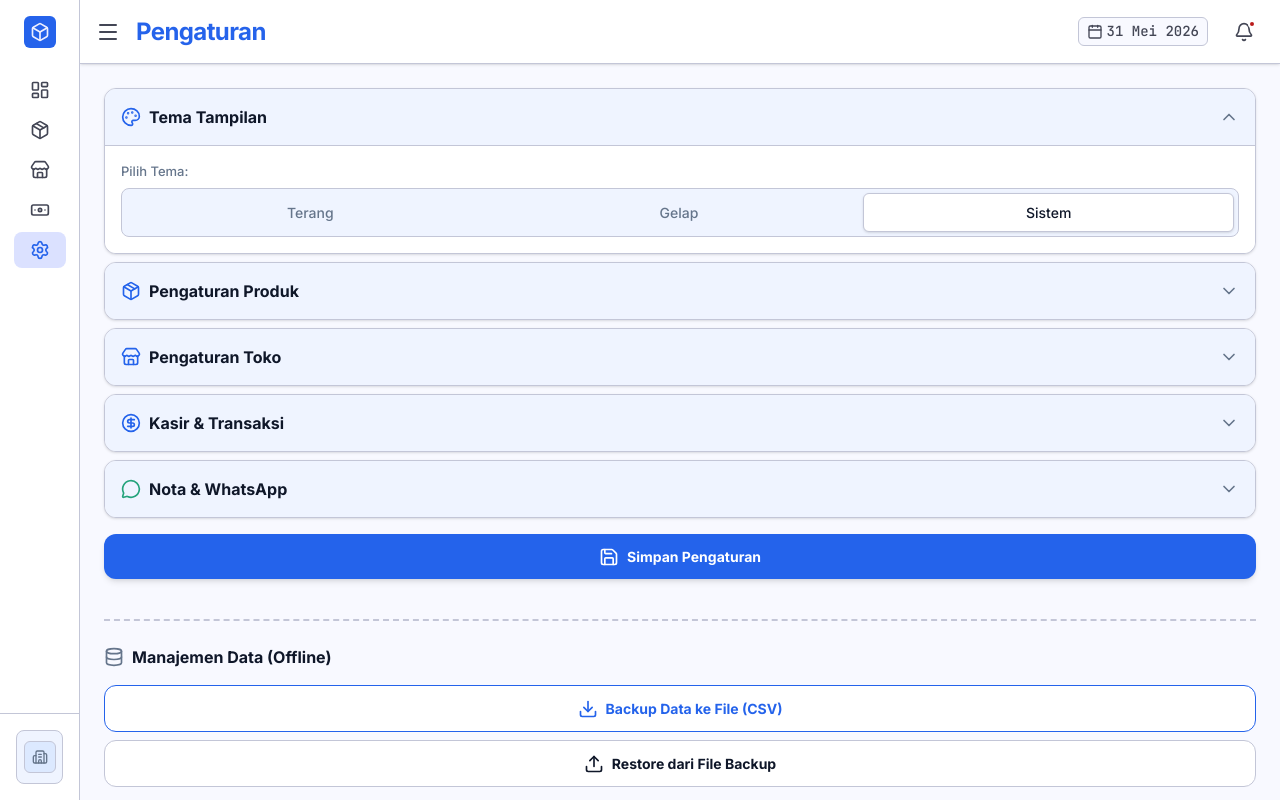
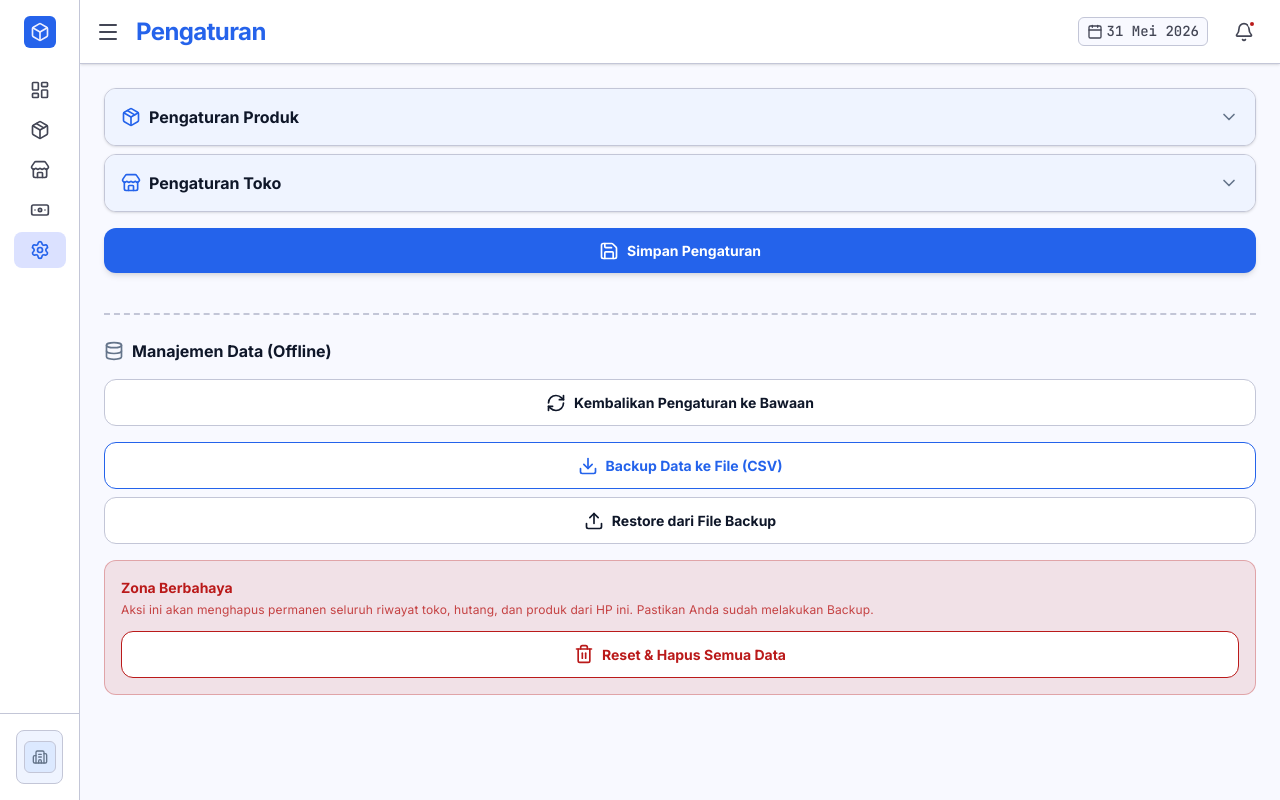
Before and after one commit to arkanafaisal/juragan-titip, a React (Vite) app in the folder frontend/: page /settings in a window 1280 px wide. Shown: the top 800 px of the page. Built offline with nearby package versions, Linux system fonts and the light colour scheme.

Commit message:
add(settings page): reset settings data

```diff
--- a/frontend/src/pages/settings.tsx
+++ b/frontend/src/pages/settings.tsx
@@ -14,7 +14,8 @@ import {
   Trash2,
   Save,
   Store,
-  CircleDollarSign
+  CircleDollarSign,
+  RefreshCw
 } from "lucide-react";
 import { settingsApi } from "@/services/api/settings";
 import { ConfirmationModal } from "@/components/shared/confirmation-modal";
@@ -59,6 +60,7 @@ export default function SettingsPage() {
 
   // --- MODAL STATE ---
   const [isResetModalOpen, setIsResetModalOpen] = useState(false);
+  const [isResetSettingsModalOpen, setIsResetSettingsModalOpen] = useState(false);
   const [isResetting, setIsResetting] = useState(false);
 
   // --- HANDLERS (Mock) ---
@@ -82,6 +84,20 @@ export default function SettingsPage() {
     setLowStockThreshold(threshold);
     setStoreOverdueDays(overdueDays);
     toast.success("Pengaturan berhasil disimpan!");
+  };
+
+  const handleResetSettings = () => {
+    setIsResetSettingsModalOpen(true);
+  };
+
+  const handleResetSettingsConfirm = () => {
+    settingsApi.resetSettings();
+    setLowStockThreshold(settingsApi.getLowStockThreshold());
+    setCategoryLabels(settingsApi.getCategoryLabels());
+    setStoreCategoryLabels(settingsApi.getStoreCategoryLabels());
+    setStoreOverdueDays(settingsApi.getStoreOverdueDays());
+    toast.success("Pengaturan berhasil dikembalikan ke bawaan!");
+    setIsResetSettingsModalOpen(false);
   };
 
   const handleExportBackup = () => {
@@ -116,7 +132,7 @@ export default function SettingsPage() {
       <div className="space-y-sm">
 
         {/* SECTION 1: TAMPILAN APLIKASI */}
-        <div id="section-tampilan" className="bg-surface rounded-xl border border-outline-variant overflow-hidden shadow-sm transition-all">
+        {/* <div id="section-tampilan" className="bg-surface rounded-xl border border-outline-variant overflow-hidden shadow-sm transition-all">
           <button
             onClick={() => toggleSection('tampilan')}
             className="w-full flex justify-between items-center p-md bg-surface-container-low hover:bg-surface-bright transition-colors"
@@ -132,7 +148,6 @@ export default function SettingsPage() {
               <label className="font-body-sm text-body-sm font-medium text-text-secondary block mb-2">
                 Pilih Tema:
               </label>
-              {/* Segmented Control untuk Radio Button */}
               <div className="flex p-1 bg-surface-container-low rounded-lg border border-outline-variant">
                 {['terang', 'gelap', 'sistem'].map((mode) => {
                   const val = mode === 'terang' ? 'light' : mode === 'gelap' ? 'dark' : 'system';
@@ -154,7 +169,7 @@ export default function SettingsPage() {
               </div>
             </div>
           )}
-        </div>
+        </div> */}
 
         {/* SECTION: PENGATURAN PRODUK */}
         <div id="section-produk" className="bg-surface rounded-xl border border-outline-variant overflow-hidden shadow-sm transition-all">
@@ -275,7 +290,7 @@ export default function SettingsPage() {
         </div>
 
         {/* SECTION: KASIR & TRANSAKSI */}
-        <div id="section-transaksi" className="bg-surface rounded-xl border border-outline-variant overflow-hidden shadow-sm transition-all">
+        {/* <div id="section-transaksi" className="bg-surface rounded-xl border border-outline-variant overflow-hidden shadow-sm transition-all">
           <button
             onClick={() => toggleSection('transaksi')}
             className="w-full flex justify-between items-center p-md bg-surface-container-low hover:bg-surface-bright transition-colors"
@@ -305,10 +320,10 @@ export default function SettingsPage() {
               </div>
             </div>
           )}
-        </div>
+        </div> */}
 
         {/* SECTION 3: NOTA & WHATSAPP */}
-        <div id="section-whatsapp" className="bg-surface rounded-xl border border-outline-variant overflow-hidden shadow-sm transition-all">
+        {/* <div id="section-whatsapp" className="bg-surface rounded-xl border border-outline-variant overflow-hidden shadow-sm transition-all">
           <button
             onClick={() => toggleSection('whatsapp')}
             className="w-full flex justify-between items-center p-md bg-surface-container-low hover:bg-surface-bright transition-colors"
@@ -321,7 +336,6 @@ export default function SettingsPage() {
 
           {openSection === 'whatsapp' && (
             <div className="p-md border-t border-outline-variant bg-surface animate-in slide-in-from-top-2">
-              {/* Input: Textarea */}
               <label className="font-body-sm text-body-sm font-medium text-text-secondary block mb-1.5">
                 Pesan Penutup Struk WA
               </label>
@@ -337,7 +351,7 @@ export default function SettingsPage() {
               </p>
             </div>
           )}
-        </div>
+        </div> */}
 
         {/* TOMBOL SIMPAN PENGATURAN UMUM */}
         <button
@@ -355,6 +369,13 @@ export default function SettingsPage() {
           </h2>
 
           <div className="space-y-sm">
+            <button
+              onClick={handleResetSettings}
+              className="w-full bg-surface border border-outline-variant text-text-primary hover:bg-surface-container-low font-body text-body py-3 rounded-xl font-bold flex items-center justify-center gap-2 transition-colors mb-4"
+            >
+              <RefreshCw className="w-5 h-5" /> Kembalikan Pengaturan ke Bawaan
+            </button>
+
             <button
               onClick={handleExportBackup}
               className="w-full bg-surface border border-primary text-primary hover:bg-primary/10 font-body text-body py-3 rounded-xl font-bold flex items-center justify-center gap-2 transition-colors"
@@ -401,6 +422,16 @@ export default function SettingsPage() {
           <>Ketik persis <span className="font-bold text-text-primary select-none">SAYA YAKIN HAPUS SEMUA DATA</span> untuk konfirmasi hapus total:</>
         }
       />
+
+      <ConfirmationModal
+        isOpen={isResetSettingsModalOpen}
+        onClose={() => setIsResetSettingsModalOpen(false)}
+        onConfirm={() => handleResetSettingsConfirm()}
+        title="Kembalikan Pengaturan"
+        description="Apakah Anda yakin ingin mengembalikan semua preferensi dan pengaturan ke nilai bawaan pabrik?"
+        confirmText="Ya, Kembalikan"
+        isDanger={false}
+      />
     </div>
   );
 }
--- a/frontend/src/services/api/settings.ts
+++ b/frontend/src/services/api/settings.ts
@@ -68,6 +68,13 @@ export const settingsApi = {
     storageSet(STORE_OVERDUE_DAYS_KEY, days);
   },
 
+  resetSettings: (): void => {
+    localStorage.removeItem(LOW_STOCK_THRESHOLD_KEY);
+    localStorage.removeItem(CATEGORY_LABELS_KEY);
+    localStorage.removeItem(STORE_CATEGORY_LABELS_KEY);
+    localStorage.removeItem(STORE_OVERDUE_DAYS_KEY);
+  },
+
   clearAllData: async (): Promise<void> => {
     await db.transaction('rw', db.products, db.stores, db.visits, async () => {
       await db.products.clear();
```
